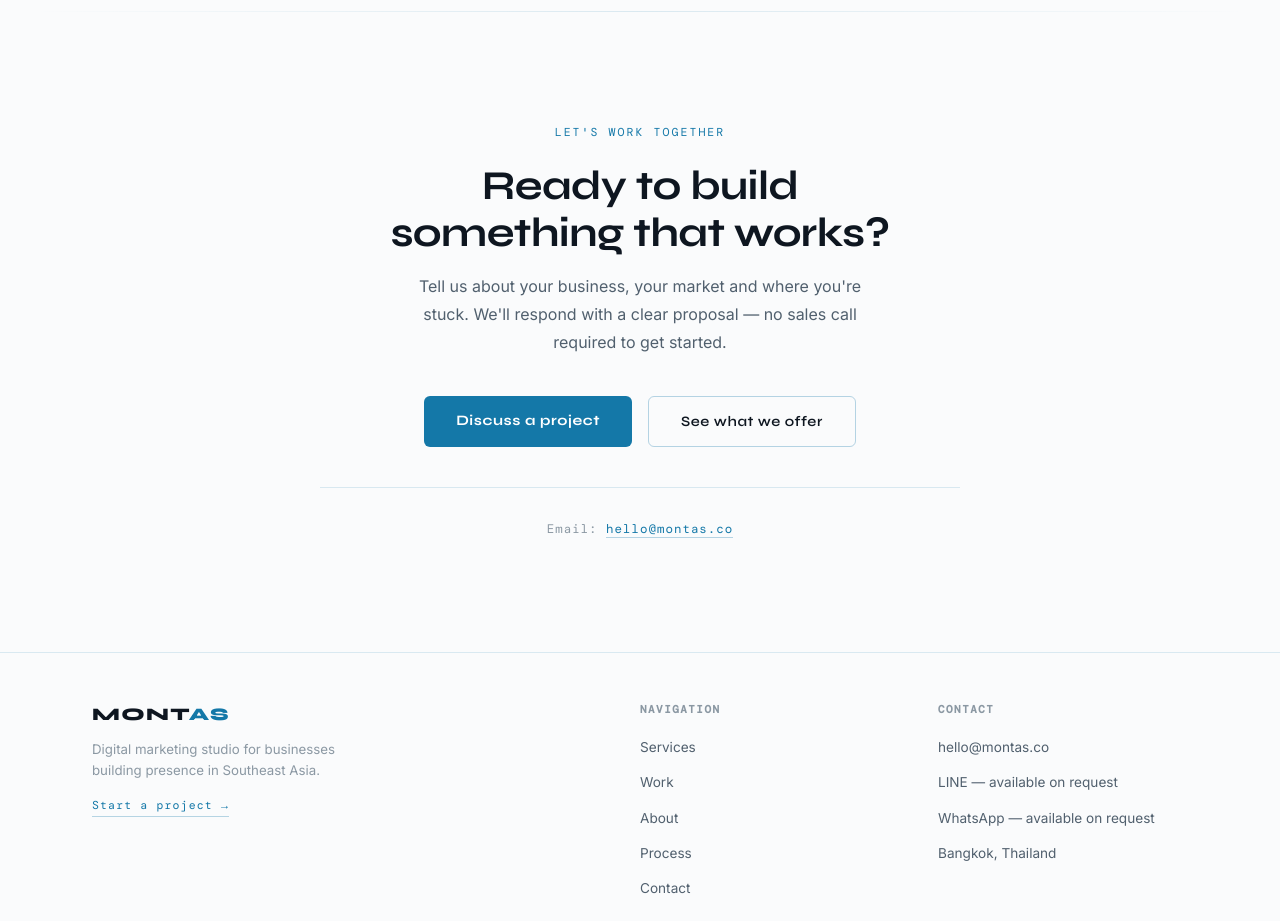
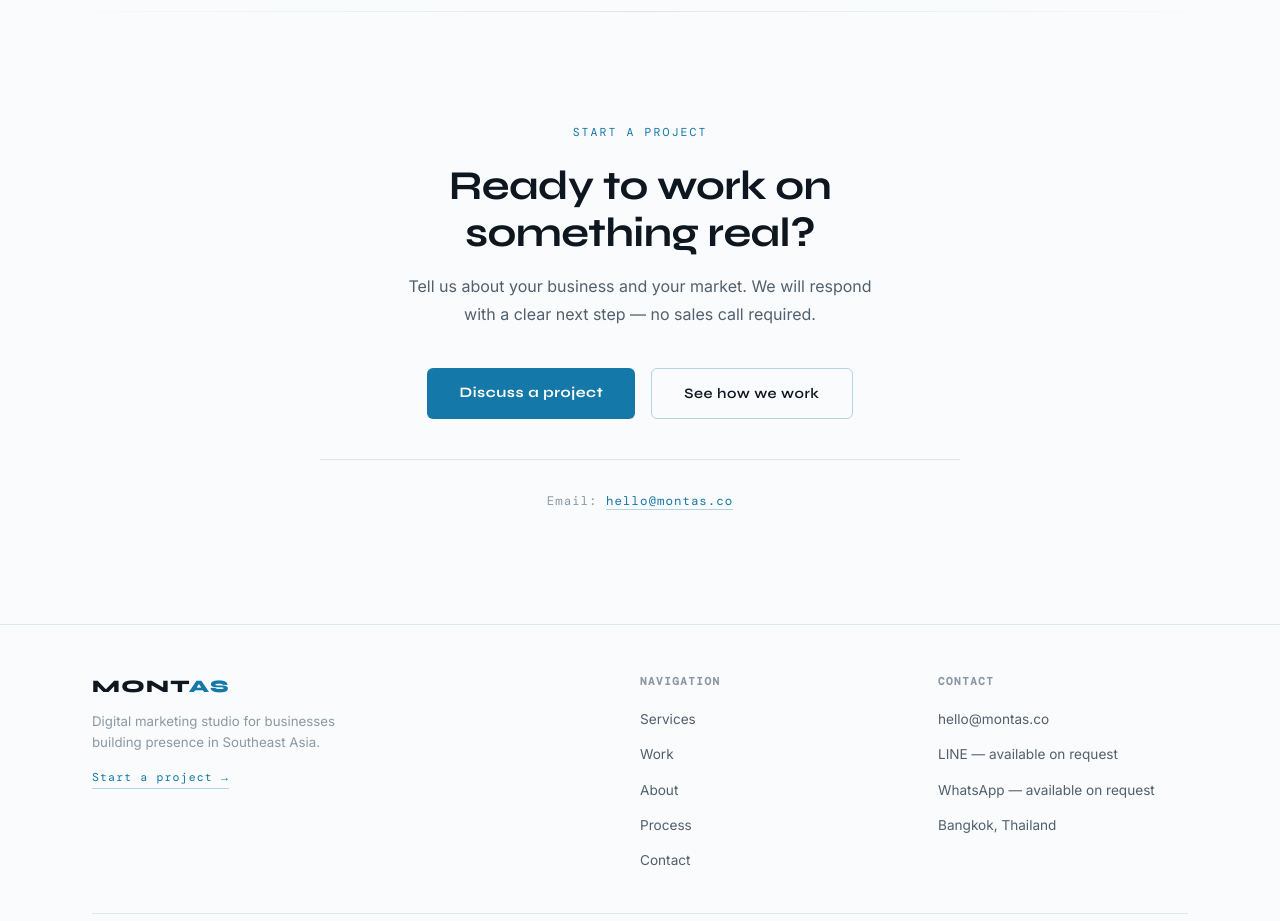
Before and after one commit to Guy4resh-stack/montas-asia-website, a React (Vite) app: page / in a window 1280 px wide. Shown: the part 7020-7941 px from the top of the page. Built offline with nearby package versions, Linux system fonts and the light colour scheme; a web font is replaced by a local one.

Commit message:
feat: tighten CTA section copy and update secondary link to /process

```diff
--- a/src/index.css
+++ b/src/index.css
@@ -355,6 +355,7 @@ a.case-card h3 { font-size: 1rem; margin-bottom: 0.8rem; color: var(--text-prima
   letter-spacing: 0.08em; color: var(--text-dim);
 }
 .cta-contact a { color: var(--green-accent); border-bottom: 1px solid rgba(20,120,168,0.3); }
+.cta-label { justify-content: center; }
 
 /* ─── Divider ─── */
 .divider {
--- a/src/pages/HomePage.jsx
+++ b/src/pages/HomePage.jsx
@@ -167,12 +167,12 @@ export default function HomePage() {
         <div className="container">
           <div className="cta-glow" />
           <div className="cta-inner fade-up">
-            <div className="section-label" style={{ justifyContent: 'center', display: 'flex' }}>Let's work together</div>
-            <h2>Ready to build something that works?</h2>
-            <p>Tell us about your business, your market and where you're stuck. We'll respond with a clear proposal — no sales call required to get started.</p>
+            <div className="section-label cta-label">Start a project</div>
+            <h2>Ready to work on something real?</h2>
+            <p>Tell us about your business and your market. We will respond with a clear next step — no sales call required.</p>
             <div className="cta-buttons">
               <Link to="/contact" className="hero-cta-primary">Discuss a project</Link>
-              <Link to="/services" className="hero-cta-secondary">See what we offer</Link>
+              <Link to="/process" className="hero-cta-secondary">See how we work</Link>
             </div>
             <div className="cta-contact">
               Email: <a href="mailto:hello@montas.co">hello@montas.co</a>
```
